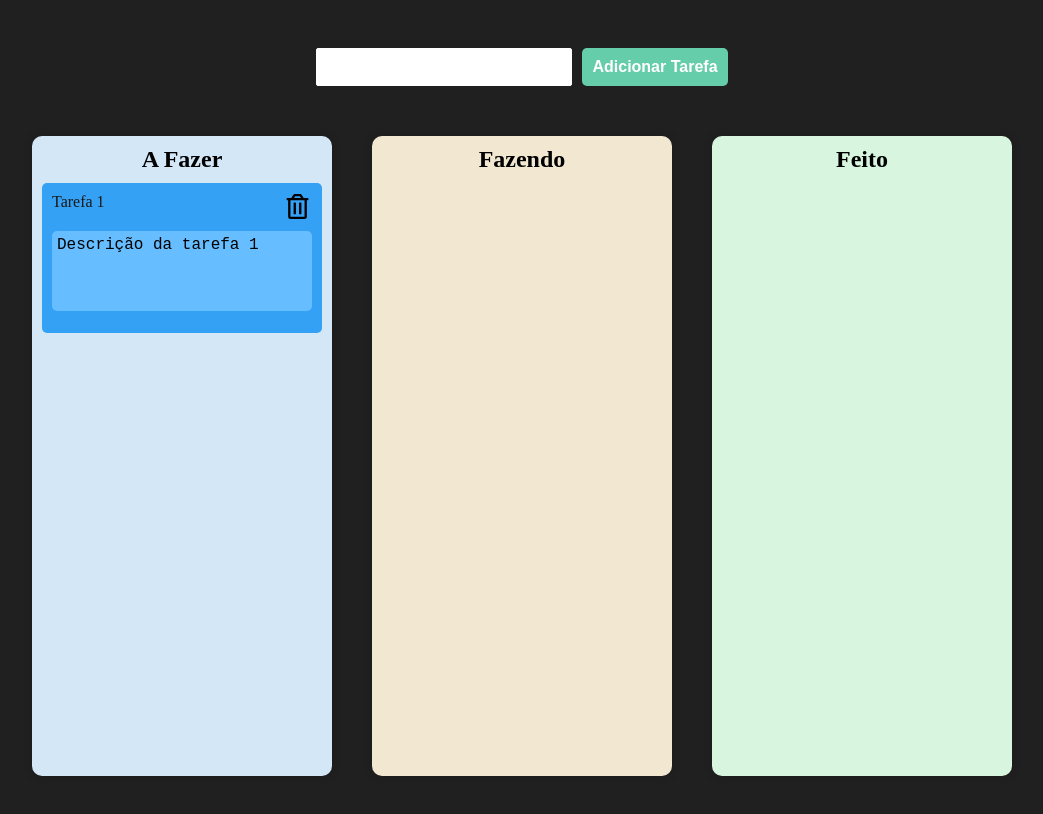
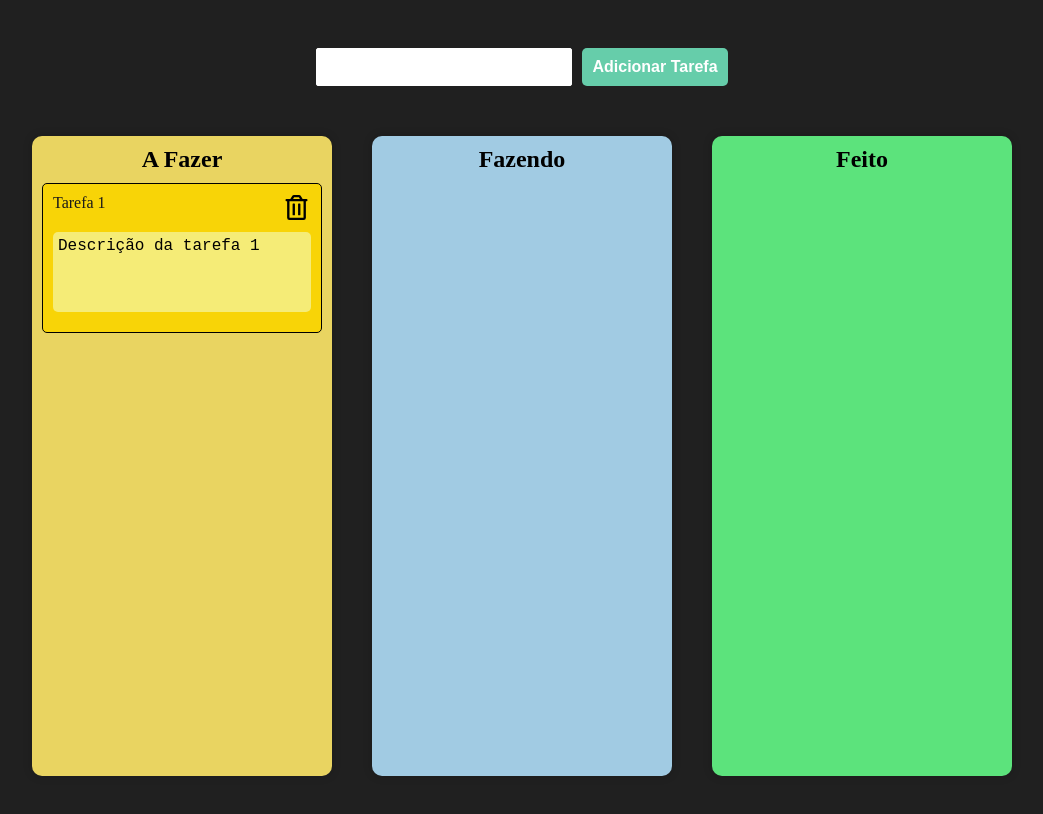
Before and after one commit to BrunoAneves/Kanban, a React (Vite) app: page /task in a window 1280 px wide. Shown: the top 814 px of the page, without its empty margins (118-1161 px from the left). Built offline with nearby package versions, Linux system fonts and the light colour scheme.

Commit message:
style: to-do cards

```diff
--- a/src/components/Task/Task.module.css
+++ b/src/components/Task/Task.module.css
@@ -20,15 +20,15 @@
 }
 
 .colunmFazer {
-  background-color: hsl(205, 100%, 93%, 0.959);
+  background-color: hsla(51, 84%, 67%, 0.959);
 }
 
 .colunmFazendo {
-  background-color: hsla(41, 81%, 92%, 0.959);
+  background-color: hsla(202, 65%, 79%, 0.959);
 }
 
 .colunmFeito {
-  background-color: hsl(135, 100%, 94%, 0.959);
+  background-color: hsla(134, 79%, 65%, 0.959);
 }
 
 .fazer {
@@ -38,7 +38,8 @@
   font-size: 1rem;
   height: 100px;
   border-radius: 5px;
-  background-color: #35a1f4;
+  background-color: #f8d407;
+  border: 1px solid black;
 
   word-wrap: break-word;
 
@@ -55,11 +56,12 @@
   font-size: 1rem;
   height: 100px;
   border-radius: 5px;
-  background-color: #ffb001;
+  background-color: #01d9ff;
   padding: 10px;
   margin-bottom: 10px;
   margin-top: 10px;
   min-height: 150px;
+  border: 1px solid black;
 }
 
 .feito {
@@ -70,23 +72,23 @@
   font-size: 1rem;
   height: 100px;
   border-radius: 5px;
-  background-color: #43c466;
+  background-color: #05cf3b;
   padding: 10px;
   margin-bottom: 10px;
   margin-top: 10px;
   min-height: 150px;
+  border: 1px solid black;
 }
-
 .colunmFazer .textarea {
   resize: none;
-  background-color: #66bdff;
+  background-color: #f5ec77;
   border-radius: 5px;
   padding: 5px;
 }
 
 .colunmFazendo .textarea {
   resize: none;
-  background-color: #ffdb8d;
+  background-color: #8dffff;
   border-radius: 5px;
   padding: 5px;
 }
```
